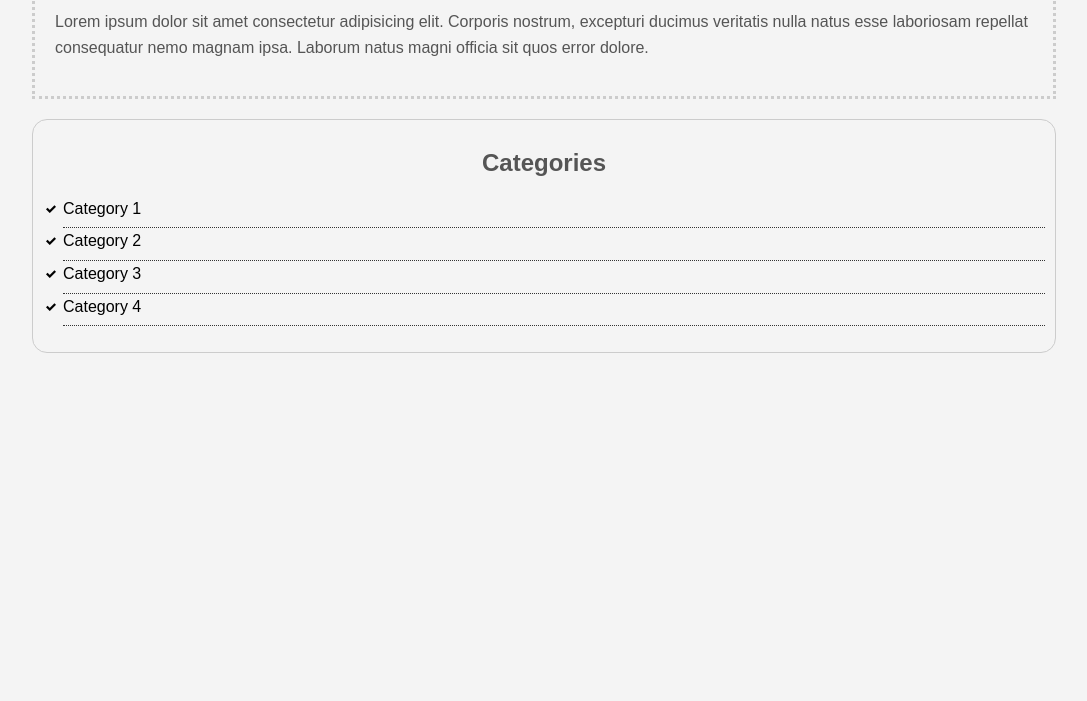
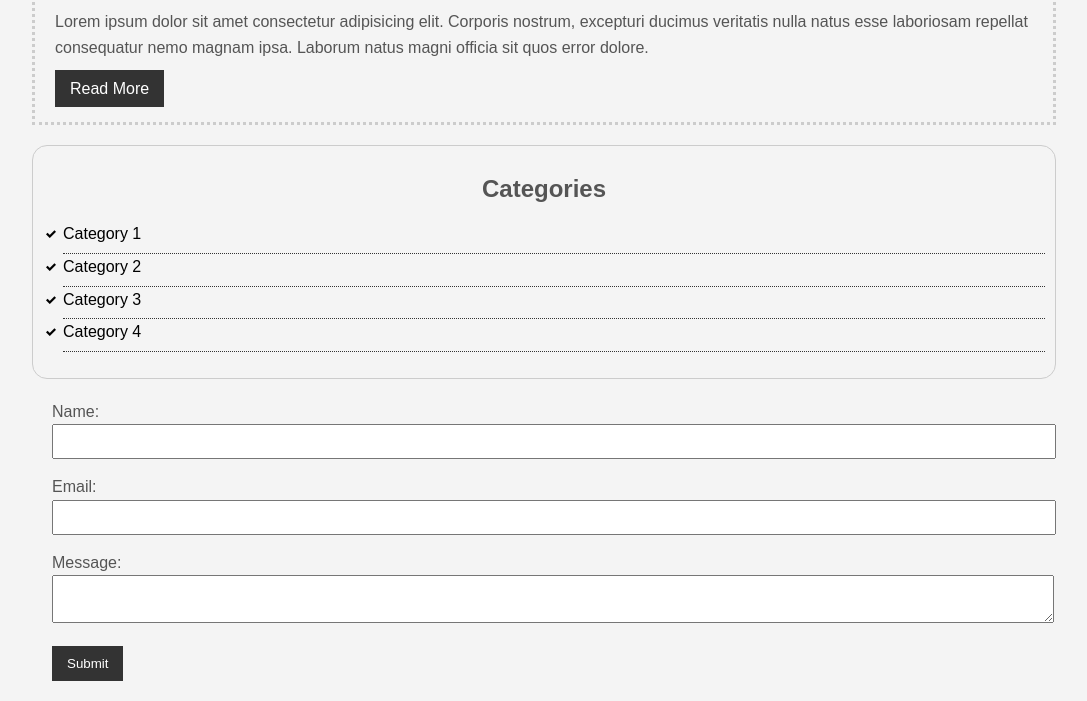
Before and after one commit to vczarnotta/-vning-11-sep, a plain HTML site: page index.html in a window 1280 px wide. Shown: the part 308-1009 px from the top of the page, without its empty margins (96-1183 px from the left). Before the commit the page ends 800 px from the top, so only its background shows below. Drawn offline with Linux system fonts and the light colour scheme.

Commit message:
Fjärde boxen

```diff
--- a/index.html
+++ b/index.html
@@ -16,6 +16,8 @@
         <div class="box-2">
             <h1>Goodbye World</h1>
             <p>Lorem ipsum dolor sit amet consectetur adipisicing elit. Corporis nostrum, excepturi ducimus veritatis nulla natus esse laboriosam repellat consequatur nemo magnam ipsa. Laborum natus magni officia sit quos error dolore.</p>
+
+            <a class="button" href="#">Read More</a>
         </div>
 
         <div class="categories">
@@ -27,6 +29,22 @@
                 <li><a href="#">Category 4</a></li>
             </ul>
         </div>
+
+        <form class="my-form">
+            <div class="form-group">
+                <label>Name: </label>
+                <input type="text" name="name">
+            </div>
+            <div class="form-group">
+                <label>Email: </label>
+                <input type="text" name="email">
+            </div>
+            <div class="form-group">
+                <label>Message: </label>
+                <textarea name="message"></textarea>
+            </div>
+            <input class="button" type="submit" value="Submit" name="">
+        </form>
     </div>
 </body>
 </html>
--- a/style.css
+++ b/style.css
@@ -10,6 +10,18 @@ body {
 .container {
     width: 80%;
     margin: auto;
+}
+
+.button {
+    background-color: #333;
+    color: #fff;
+    padding: 10px 15px;
+    border: none;
+}
+
+.button:hover {
+    background-color: red;
+    color: #fff;
 }
 
 a {
@@ -26,7 +38,7 @@ a:active {
 }
 
 a:visited {
-    color: black;
+
 }
 
 /*Box 1*/
@@ -79,3 +91,23 @@ a:visited {
     border-bottom: dotted 1px #333;
     list-style-image: url(images/checkmark.png);
 }
+
+/*Box 4*/
+
+.my-form {
+    padding: 20px;
+}
+
+.my-form .form-group {
+    padding-bottom: 15px;
+}
+
+.my-form label {
+    display: block;
+}
+
+.my-form input[type="text"],
+.my-form textarea {
+    padding: 8px;
+    width: 100%;
+}
```
